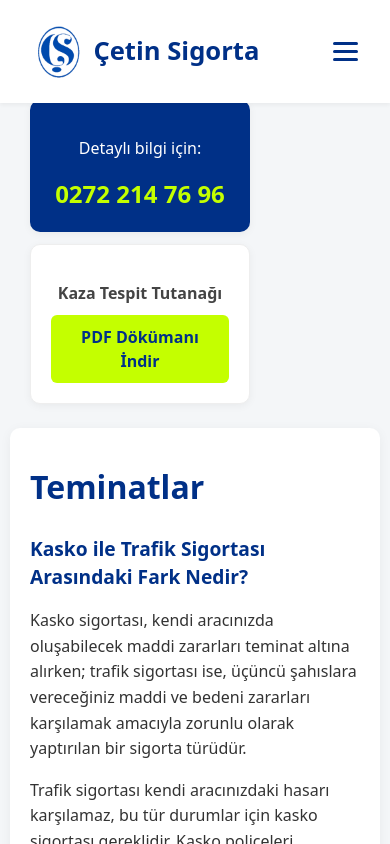
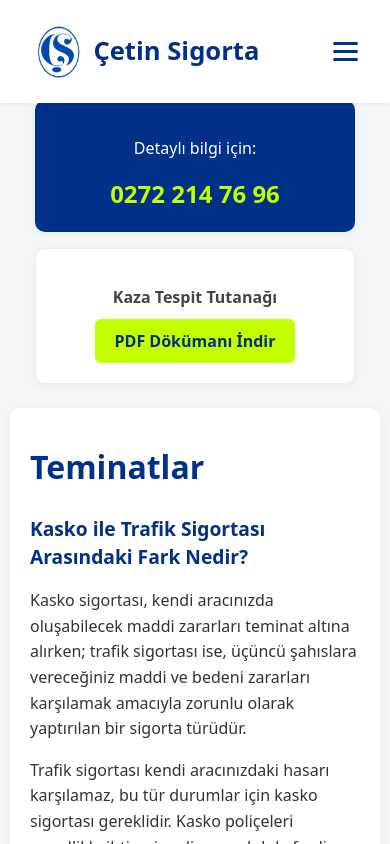
Before and after one commit to ebrarkadir/insurance_site, a React (Vite) app: page /sigorta-teminatlari in a window 390 px wide. Built offline with nearby package versions, Linux system fonts and the light colour scheme.

Commit message:
update-general

```diff
--- a/src/pages/SigortaTeminat.css
+++ b/src/pages/SigortaTeminat.css
@@ -106,7 +106,6 @@
     text-align: center;
     font-size: 1rem;
     box-shadow: 0 2px 8px rgba(0, 0, 0, 0.05);
-    max-width: 100%;
   }
 
   .detayli-bilgi-kutusu .tel-no {
@@ -124,7 +123,6 @@
     text-align: center;
     border: 1px solid #eee;
     box-shadow: 0 2px 8px rgba(0, 0, 0, 0.05);
-    max-width: 100%;
   }
 
   .pdf-baslik {
@@ -157,10 +155,10 @@
     }
 
     .teminat-left-panel {
-      flex-direction: row;
-      flex-wrap: wrap;
-      justify-content: center;
-      gap: 12px;
+      width: 100%;
+      flex-direction: column;
+      align-items: center;
+      gap: 16px;
     }
 
     .teminat-sidebar {
@@ -169,9 +167,8 @@
 
     .detayli-bilgi-kutusu,
     .pdf-kutusu {
-      flex: 1 1 45%;
-      min-width: 140px;
-      max-width: 220px;
+      width: 100%;
+      max-width: 320px;
     }
 
     .teminat-content {
```
